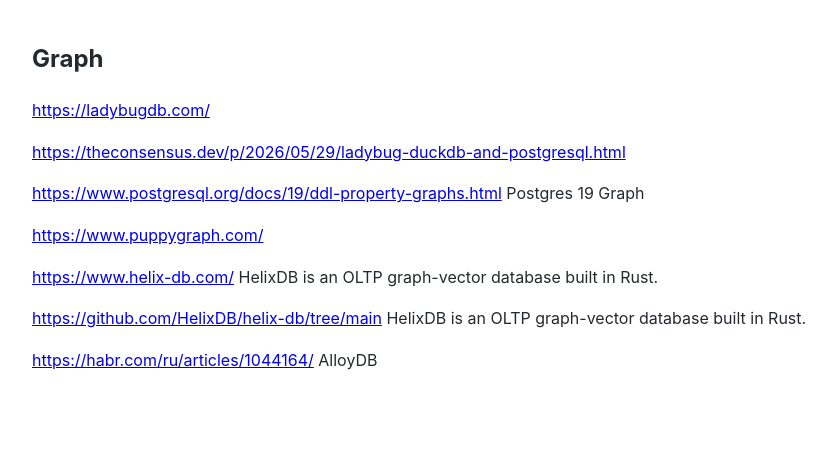
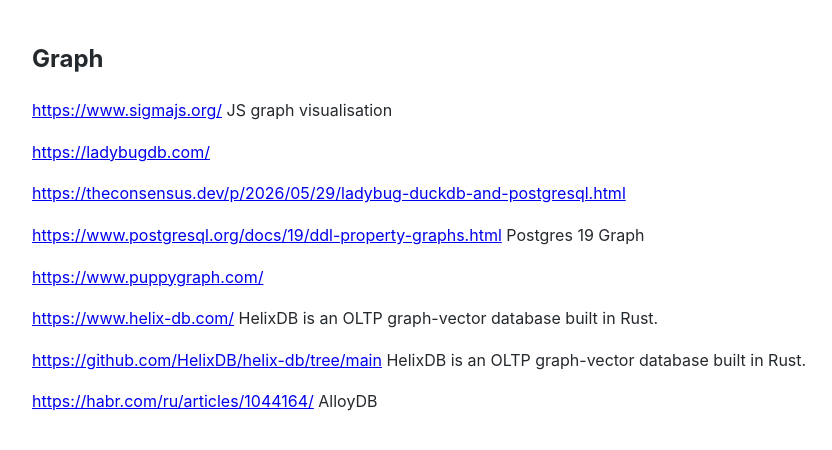
Before and after one commit to Michael-Lubinsky/michael-lubinsky.github.com, a Jekyll site: the page built from graph/graph.md, in a window 1280 px wide. Shown: the top 450 px of the page, without its empty margins (158-990 px from the left). Built offline with Jekyll 4.4.1, drawn with Linux system fonts in a browser that asks for light colours; our own code applies the rules of GitHub Pages for plain Markdown files.

Commit message:
Update graph.md

```diff
--- a/graph/graph.md
+++ b/graph/graph.md
@@ -1,4 +1,6 @@
 ## Graph
+
+<https://www.sigmajs.org/> JS graph visualisation
 
 <https://ladybugdb.com/>
 
```
